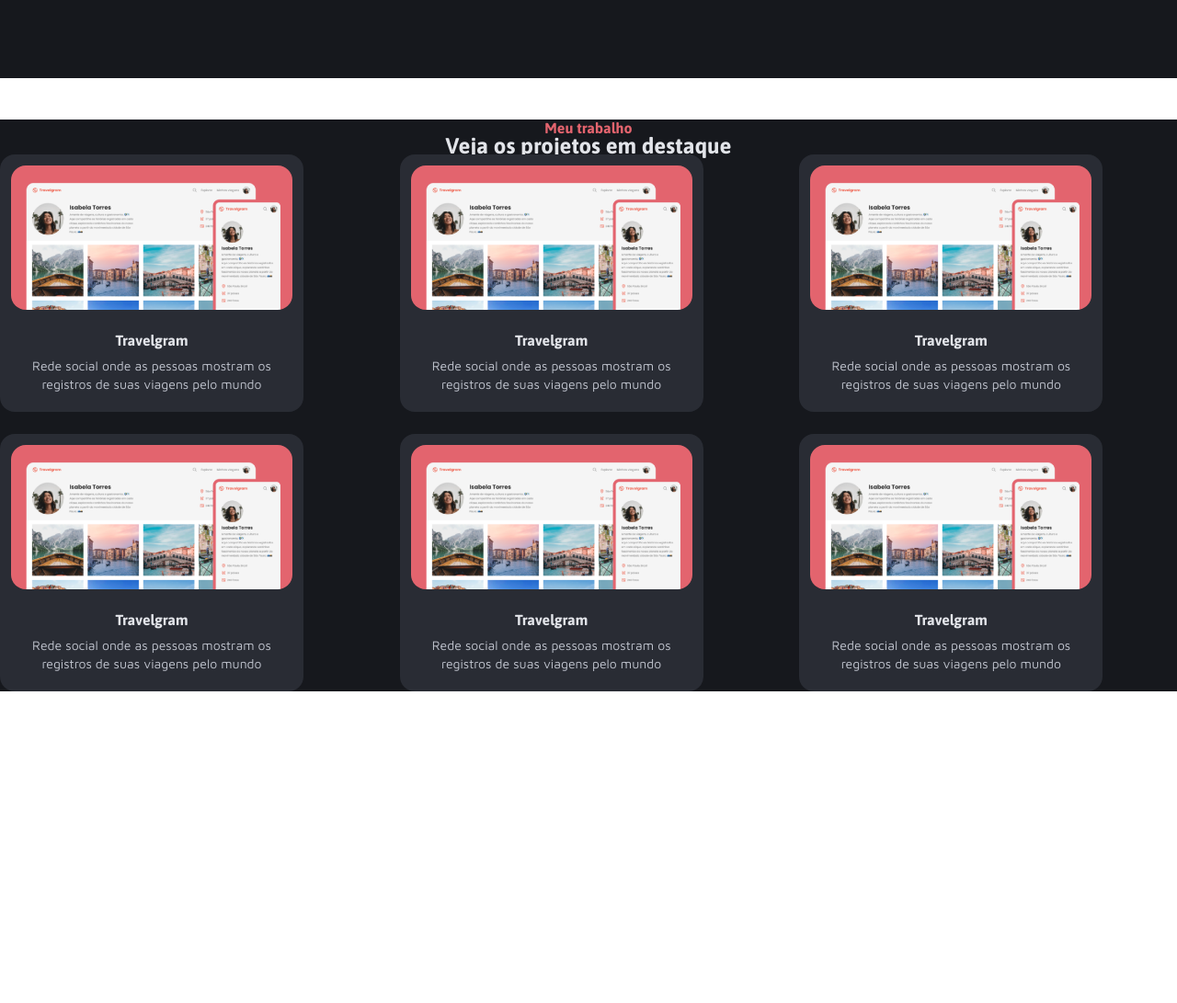
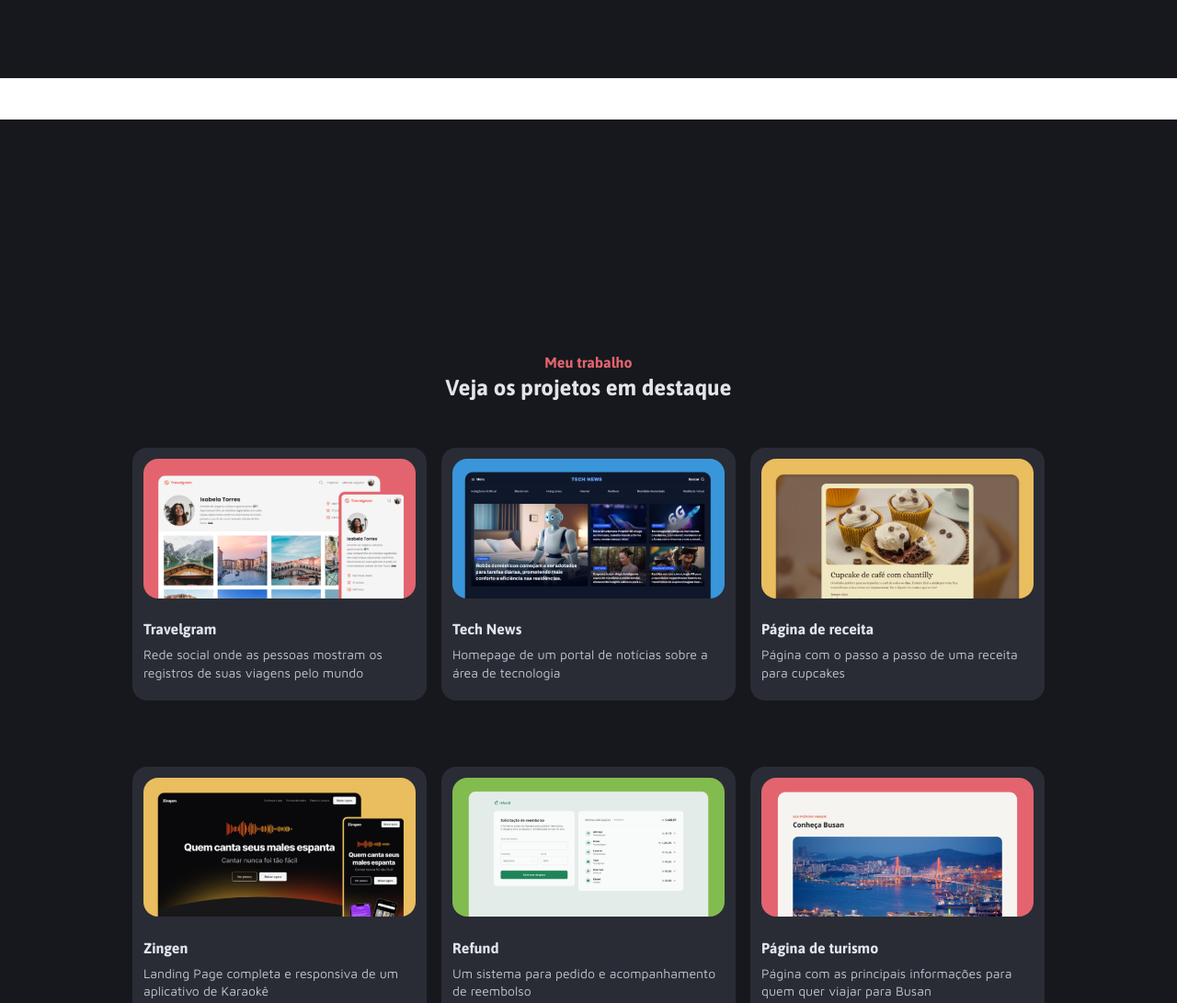
Before and after one commit to jotapegarrafiel/Portf-lio-Dev, a plain HTML site: page index.html in a window 1280 px wide. Shown: the part 620-1711 px from the top of the page at 92% size. Before the commit the page ends 1372 px from the top, so only its background shows below. Drawn offline with Linux system fonts and the light colour scheme.

Commit message:
cards section done

```diff
--- a/index.html
+++ b/index.html
@@ -61,38 +61,38 @@
                     </div>
                 </div>
                 <div class="card">
-                    <img src="./assets/images/Thumbnail_Project-01.png" alt="" class="img-card">
+                    <img src="./assets/images/Thumbnail_Project-02.png" alt="" class="img-card">
                     <div>
-                    <h3>Travelgram</h3>
-                    <p>Rede social onde as pessoas mostram os registros de suas viagens pelo mundo</p>
+                    <h3>Tech News</h3>
+                    <p>Homepage de um portal de notícias sobre a área de tecnologia</p>
                     </div>
                 </div>
                 <div class="card">
-                    <img src="./assets/images/Thumbnail_Project-01.png" alt="" class="img-card">
+                    <img src="./assets/images/Thumbnail_Project-03.png" alt="" class="img-card">
                     <div>
-                    <h3>Travelgram</h3>
-                    <p>Rede social onde as pessoas mostram os registros de suas viagens pelo mundo</p>
+                    <h3>Página de receita</h3>
+                    <p>Página com o passo a passo de uma receita para cupcakes</p>
                     </div>
                 </div>
                 <div class="card">
-                    <img src="./assets/images/Thumbnail_Project-01.png" alt="" class="img-card">
+                    <img src="./assets/images/Thumbnail_Project-04.png" alt="" class="img-card">
                     <div>
-                    <h3>Travelgram</h3>
-                    <p>Rede social onde as pessoas mostram os registros de suas viagens pelo mundo</p>
+                    <h3>Zingen</h3>
+                    <p>Landing Page completa e responsiva de um aplicativo de Karaokê</p>
                     </div>
                 </div>
                 <div class="card">
-                    <img src="./assets/images/Thumbnail_Project-01.png" alt="" class="img-card">
+                    <img src="./assets/images/Thumbnail_Project-05.png" alt="" class="img-card">
                     <div>
-                    <h3>Travelgram</h3>
-                    <p>Rede social onde as pessoas mostram os registros de suas viagens pelo mundo</p>
+                    <h3>Refund</h3>
+                    <p>Um sistema para pedido e acompanhamento de reembolso </p>
                     </div>
                 </div>
                 <div class="card">
-                    <img src="./assets/images/Thumbnail_Project-01.png" alt="" class="img-card">
+                    <img src="./assets/images/Thumbnail_Project-06.png" alt="" class="img-card">
                     <div>
-                    <h3>Travelgram</h3>
-                    <p>Rede social onde as pessoas mostram os registros de suas viagens pelo mundo</p>
+                    <h3>Página de turismo</h3>
+                    <p>Página com as principais informações para quem quer viajar para Busan</p>
                     </div>
                 </div>
             </div>
--- a/styles/global.css
+++ b/styles/global.css
@@ -44,11 +44,6 @@ body {
 
 }
 
-
-img {
-
-}
-
 a {
     text-decoration: none;
     color: var(--gray-500);
--- a/styles/header.css
+++ b/styles/header.css
@@ -1,4 +1,5 @@
 header {
+
     background: url("../assets/images/Background_Intro.png") no-repeat;
     background-size: 100% auto;
     height: 750px;
--- a/styles/section.css
+++ b/styles/section.css
@@ -1,24 +1,34 @@
 #work {
+    padding-top: 183px;
     background-color: var(--gray-200);
     text-align: center;
+    padding-bottom: 144px;
     p:first-child{
         color: var(--red);
+        padding-top: 72px;
+        margin-bottom: 8px;
     }
 }
 
 .grade-projetos {
-    display: grid;
-    grid-template-columns: repeat(3, 1fr);
-    gap: 24px;
+    display: flex;
+    flex-wrap: wrap;
+    gap: 16px;
+    justify-content: center;
+
 }
 
 .card {
     background-color: var(--gray-300);
     border-radius: 16px;
-    width: 330px;
+    width: calc(100%/4);
     padding: 12px 12px 0;
+    margin-top: 56px;
 
     &>div {
+
+        text-align: left;
+
         h3{
             font: var(--title-sm);
             margin-block: 20px 8px;
```
